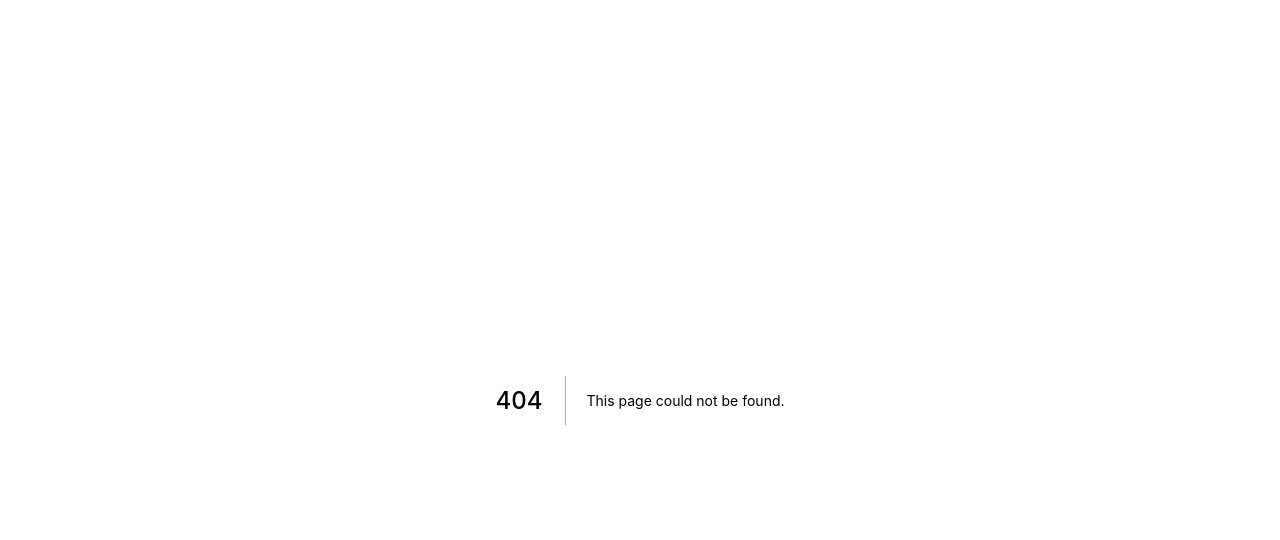
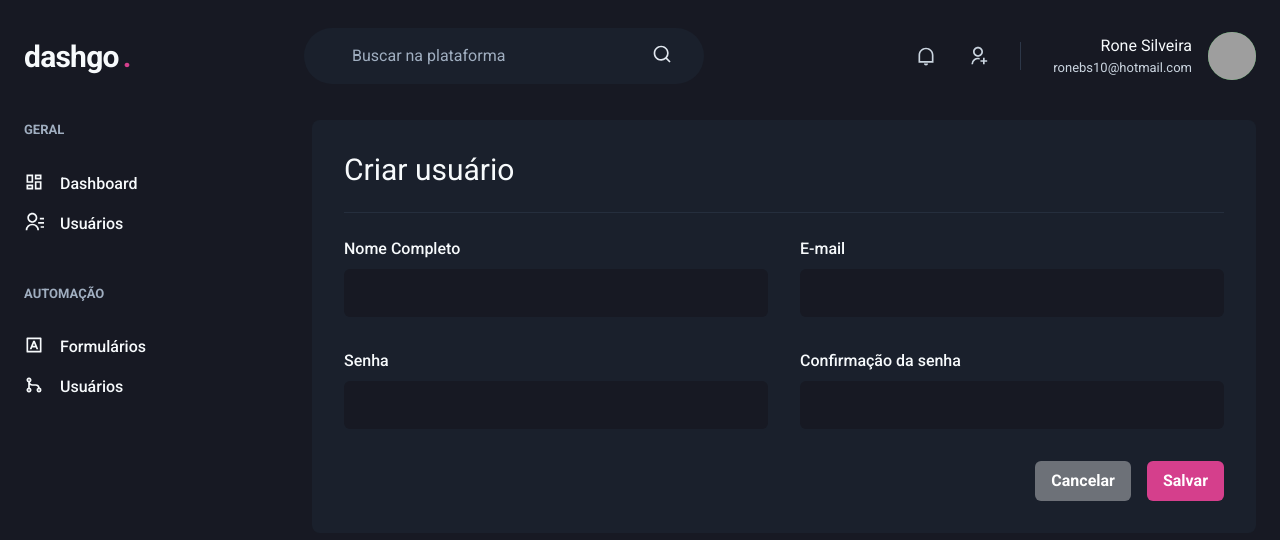
Before and after one commit to RoneBS/ignite-dashgo, a Next.js app: page /users/create in a window 1280 px wide. Before the commit this address had no page. Shown: the top 540 px of the page. Built offline with nearby package versions, Linux system fonts and the light colour scheme; grey boxes are pictures that could not be loaded.

Commit message:
transferring all elements of the Header page, to the Header component

```diff
--- /dev/null
+++ b/src/components/Forms/Header/Logo.tsx
@@ -0,0 +1,15 @@
+import { Text } from '@chakra-ui/react'
+
+export function Logo() {
+  return (
+    <Text
+      fontSize="3xl"
+      fontWeight="bold"
+      letterSpacing="tight"
+      w="64"
+    >
+    dashgo
+    <Text as="span" ml="1" color="pink.500">.</Text>
+    </Text>
+  );
+}
--- /dev/null
+++ b/src/components/Forms/Header/NotificationsNav.tsx
@@ -0,0 +1,21 @@
+import { Icon, HStack } from '@chakra-ui/react'
+import { RiNotificationLine, RiUserAddLine } from 'react-icons/ri';
+
+
+export function NotificationsNav() {
+  return (
+    <HStack
+      spacing="8"
+      mx="8"
+      pr="8"
+      py="1"
+      color="gray.300"
+      borderRightWidth={1}
+      borderColor="gray.700"
+    >
+
+      <Icon as={RiNotificationLine} fontSize="20" />
+      <Icon as={RiUserAddLine} fontSize="20" />
+    </HStack>
+  );
+}
--- /dev/null
+++ b/src/components/Forms/Header/Profile.tsx
@@ -0,0 +1,15 @@
+import { Avatar, Box, Flex, Text} from '@chakra-ui/react'
+
+export function Profile() {
+  return (
+    <Flex align="center">
+    <Box mr="4" textAlign="right">
+      <Text>Rone Silveira</Text>
+      <Text color="gray.300" fontSize="small">
+        ronebs10@hotmail.com</Text>
+    </Box>
+
+    <Avatar size="md" name="Rone Silveira" src="https://avatars.githubusercontent.com/u/13562291?v=4" />
+  </Flex>
+  );
+}
--- /dev/null
+++ b/src/components/Forms/Header/SearchBox.tsx
@@ -0,0 +1,31 @@
+import { Flex, Icon, Input } from '@chakra-ui/react'
+import { RiSearchLine } from 'react-icons/ri';
+
+export function SearchBox() {
+  return (
+    <Flex
+      as="label"
+      flex="1"
+      py="4"
+      px="8"
+      ml="6"
+      maxWidth={400}
+      alignSelf="center"
+      color="gray.200"
+      position="relative"
+      bg="gray.800"
+      borderRadius="full"
+    >
+      <Input
+        color="gray.50"
+        variant="unstyled"
+        px="4"
+        mr="4"
+        placeholder="Buscar na plataforma"
+        _placeholder={{ color: 'gray.400' }}
+      />
+
+      <Icon as={RiSearchLine} fontSize="20"/>
+    </Flex>
+  );
+}
--- /dev/null
+++ b/src/components/Forms/Header/index.tsx
@@ -0,0 +1,31 @@
+import { Flex } from '@chakra-ui/react'
+
+import { Profile } from './Profile'
+import { NotificationsNav } from './NotificationsNav'
+import { SearchBox } from './SearchBox'
+import { Logo } from './Logo';
+
+
+export function Header() {
+  return (
+    <Flex
+      as="header"
+      w="100%"
+      maxWidth={1480}
+      h="20"
+      mx="auto"
+      mt="4"
+      px="6"
+      align="center"
+    >
+        <Logo />
+
+        <SearchBox />
+
+        <Flex align="center" ml="auto">
+          <NotificationsNav />
+          <Profile />
+        </Flex>
+    </Flex>
+  );
+}
--- a/src/pages/dashboard.tsx
+++ b/src/pages/dashboard.tsx
@@ -1,6 +1,6 @@
 import { Box, Flex, SimpleGrid, Text, theme } from '@chakra-ui/react'
 import dynamic from 'next/dynamic'
-import { Header } from '../components/Header'
+import { Header } from '../components/Forms/Header'
 import { Sidebar } from '../components/Sidebar'
 
 const Chart  = dynamic(() => import('react-apexcharts'), {
--- /dev/null
+++ b/src/pages/users/create.tsx
@@ -0,0 +1,41 @@
+import { Box, Button, Divider, Flex, Heading, HStack, SimpleGrid, VStack } from '@chakra-ui/react'
+import { Input } from '../../components/Forms/Input'
+
+import { Header } from '../../components/Forms/Header'
+import { Sidebar } from '../../components/Sidebar'
+
+export default function UserCreate() {
+  return (
+    <Box>
+      <Header />
+      <Flex w="100%" my="6" maxWidth={1480} mx="auto" px="6">
+        <Sidebar />
+
+        <Box flex="1" borderRadius={8} bg="gray.800" p="8">
+          <Heading size="lg" fontWeight="normal">Criar usuário</Heading>
+
+          <Divider my="6" borderColor="gray.700" />
+
+          <VStack spacing="8">
+            <SimpleGrid minChildWidth="240px" spacing="8" w="100%">
+              <Input name="name" label="Nome Completo" />
+              <Input name="email" type="email" label="E-mail" />
+            </SimpleGrid>
+
+            <SimpleGrid minChildWidth="240px" spacing="8" w="100%">
+              <Input name="password" type="password" label="Senha" />
+              <Input name="password_confirmation" type="password" label="Confirmação da senha" />
+            </SimpleGrid>
+          </VStack>
+
+          <Flex mt="8" justify="flex-end">
+            <HStack spacing="4">
+              <Button colorScheme="whiteAlpha">Cancelar</Button>
+              <Button colorScheme="pink">Salvar</Button>
+            </HStack>
+          </Flex>
+        </Box>
+      </Flex>
+    </Box>
+  );
+}
--- a/src/pages/users/index.tsx
+++ b/src/pages/users/index.tsx
@@ -1,6 +1,7 @@
 import { Box, Button, Checkbox, Flex, Heading, Icon, Table, Tbody, Text, Thead, Td, Th, Tr } from '@chakra-ui/react'
 import { RiAddLine, RiPencilLine } from 'react-icons/ri';
 import { Header } from '../../components/Header'
+import { Pagination } from '../../components/Pagination';
 import { Sidebar } from '../../components/Sidebar'
 
 export default function UserList() {
@@ -65,6 +66,8 @@
 
             </Tbody>
           </Table>
+
+          <Pagination />
         </Box>
 
       </Flex>
```
Also changed, not shown: src/components/Header.tsx (deleted, +0 -82 lines), src/components/Pagination.tsx (added, +67 -0 lines).
